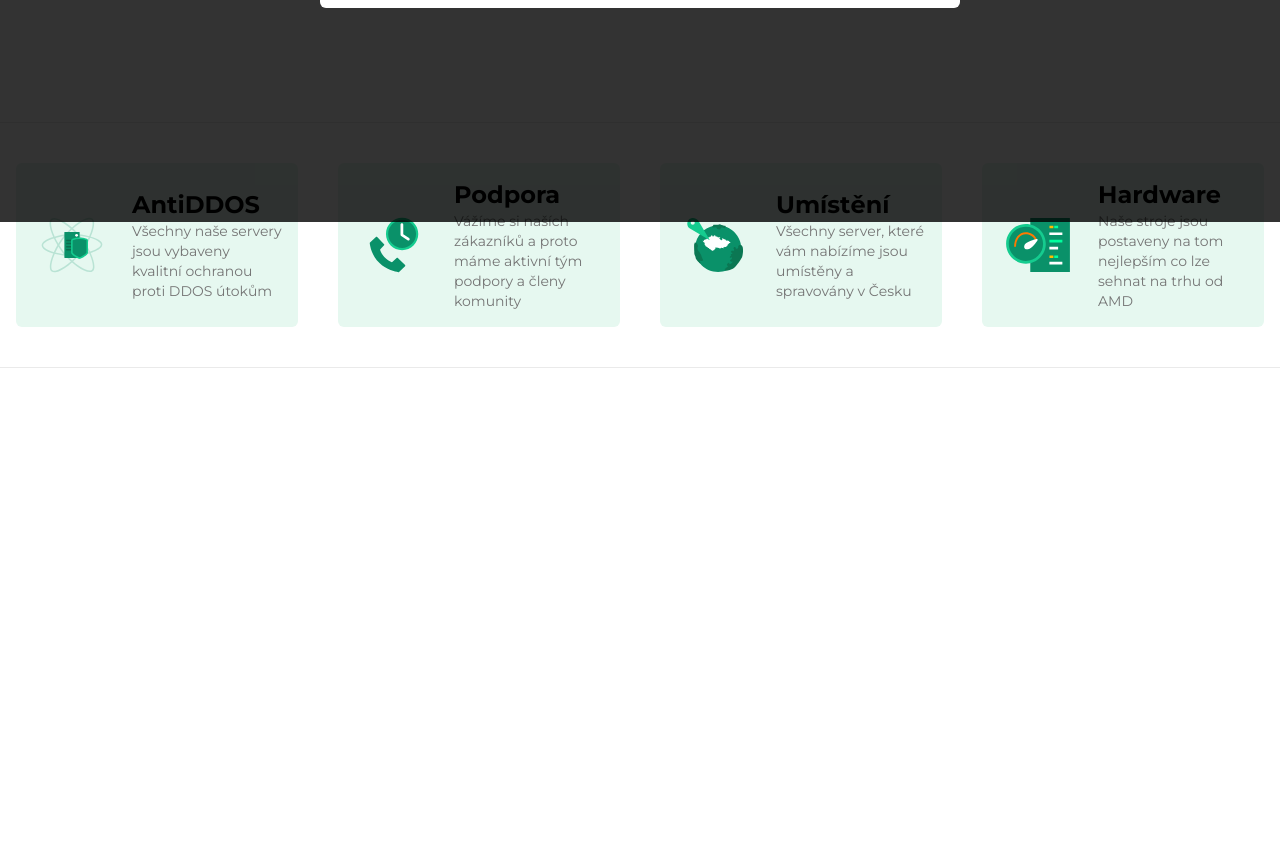
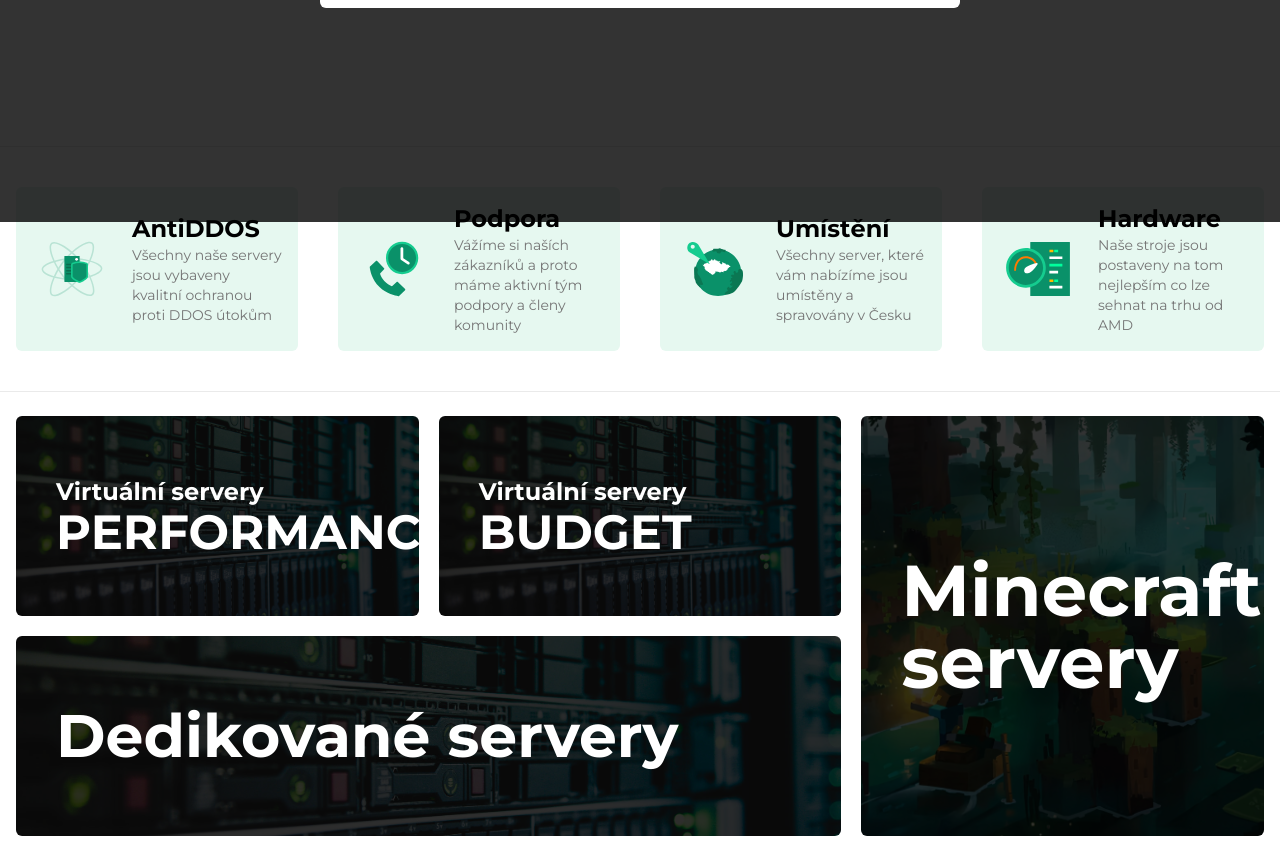
Before and after one commit to vciernava/gamerhostfrontend, a Next.js app: page / in a window 1280 px wide. Shown: the part 578-1438 px from the top of the page. Before the commit the page ends 946 px from the top, so only its background shows below. Built offline with nearby package versions, Linux system fonts and the light colour scheme.

Commit message:
Přidání sekce kategorií

```diff
--- a/src/app/globals.css
+++ b/src/app/globals.css
@@ -31,13 +31,18 @@
     @apply bg-primary-600;
     @apply text-white;
   }
+  section {
+    @apply relative;
+    @apply w-full;
+    @apply mt-6;
+    @apply mb-6;
+  }
 
   a {
     @apply text-primary-700;
     @apply relative;
     @apply inline-block;
     @apply transition-all;
-    @apply duration-300;
     @apply ease-in-out;
     @apply transform;
     @apply origin-left;
@@ -50,7 +55,6 @@
     @apply h-[1px];
     @apply bg-primary-700;
     @apply transition-all;
-    @apply duration-300;
     @apply ease-in-out;
     @apply transform;
     @apply origin-left;
@@ -63,11 +67,17 @@
     @apply origin-right;
   }
 
+  nav.scrolled {
+    @apply bg-white/80;
+    @apply backdrop-blur-sm;
+  }
+
   nav a {
     @apply text-black;
     @apply relative;
     @apply block;
   }
+
   nav a:after {
     @apply hidden;
   }
@@ -77,7 +87,6 @@
     @apply relative;
     @apply inline-block;
     @apply transition-all;
-    @apply duration-300;
     @apply ease-in-out;
     @apply transform;
     @apply origin-left;
@@ -90,7 +99,6 @@
     @apply h-[1px];
     @apply bg-black;
     @apply transition-all;
-    @apply duration-300;
     @apply ease-in-out;
     @apply transform;
     @apply origin-left;
@@ -119,6 +127,35 @@
     @apply origin-left;
   }
 
+  .category-item {
+    @apply relative;
+    @apply p-10;
+    @apply bg-black;
+    @apply bg-opacity-80;
+    @apply bg-blend-multiply;
+    @apply bg-cover;
+    @apply bg-center;
+    @apply h-full;
+    @apply w-full;
+    @apply rounded-md;
+  }
+
+  .category-item:hover {
+    @apply bg-opacity-90;
+  }
+
+  .category-item:after {
+    @apply hidden;
+  }
+
+  .category-item.category-servers {
+    @apply bg-[url('/images/placeholder-blog.jpg')];
+  }
+
+  .category-item.category-minecraft {
+    @apply bg-[url('/images/minecraft.jpg')];
+  }
+
   .heroImage {
     @apply absolute top-1/2 left-1/2 -translate-x-1/2 -translate-y-1/2 w-7/12 h-auto;
   }
--- a/src/app/page.tsx
+++ b/src/app/page.tsx
@@ -1,4 +1,5 @@
 import Benefits from '@/components/Benefits';
+import Categories from '@/components/Categories';
 import MainHeader from '@/components/MainHeader';
 
 export default function Home() {
@@ -6,6 +7,7 @@
     <>
       <MainHeader />
       <Benefits />
+      <Categories />
     </>
   );
 }
--- /dev/null
+++ b/src/components/Categories/index.tsx
@@ -0,0 +1,46 @@
+import Link from 'next/link';
+
+const Categories = () => {
+  return (
+    <section>
+      <div className='container'>
+        <div className='grid grid-cols-3 grid-rows-2 gap-5'>
+          <Link className='category-item category-servers h-[200px]' href={''}>
+            <h1 className='relative top-1/2 -translate-y-1/2 text-white text-5xl font-bold'>
+              <small className='block text-white text-2xl font-bold'>
+                Virtuální servery
+              </small>
+              PERFORMANCE
+            </h1>
+          </Link>
+          <Link className='category-item category-servers h-[200px]' href={''}>
+            <h1 className='relative top-1/2 -translate-y-1/2 text-white text-5xl font-bold'>
+              <small className='block text-white text-2xl font-bold'>
+                Virtuální servery
+              </small>
+              BUDGET
+            </h1>
+          </Link>
+          <Link
+            className='category-item category-servers h-[200px] col-span-2 row-start-2'
+            href={''}
+          >
+            <h1 className='relative top-1/2 -translate-y-1/2 text-white text-6xl font-bold'>
+              Dedikované servery
+            </h1>
+          </Link>
+          <Link
+            className='category-item category-minecraft row-span-2'
+            href={''}
+          >
+            <h1 className='relative top-1/2 -translate-y-1/2 text-white text-7xl font-bold'>
+              Minecraft servery
+            </h1>
+          </Link>
+        </div>
+      </div>
+    </section>
+  );
+};
+
+export default Categories;
--- a/src/components/Modal/index.tsx
+++ b/src/components/Modal/index.tsx
@@ -1,5 +1,12 @@
 'use client';
-import React, { ComponentType, ReactNode, useState } from 'react';
+import React, {
+  ComponentType,
+  MouseEventHandler,
+  ReactNode,
+  useEffect,
+  useRef,
+  useState,
+} from 'react';
 import PrimaryButton from '../PrimaryButton';
 import { IconAlertHexagon, TablerIconsProps } from '@tabler/icons-react';
 
@@ -19,18 +26,56 @@
   children: ReactNode;
 }) => {
   const [modalOpen, setModalOpen] = useState(autoOpen);
+  const [bodyOverflow, setBodyOverflow] = useState('');
+  const modalRef = useRef(null);
 
   const openModal = () => {
     setModalOpen(true);
+    setBodyOverflow('hidden');
   };
 
   const closeModal = () => {
-    const modal = document.querySelector('.modal-content');
+    const modal = modalRef.current;
     modal?.classList.add('animate-fadeOut');
     setTimeout(() => {
       setModalOpen(false);
+      setBodyOverflow('');
     }, 250);
   };
+
+  const handleModalClick = (e: MouseEventHandler<HTMLDivElement>) => {
+    if (e.target === modalRef.current) {
+      closeModal();
+    }
+  };
+
+  useEffect(() => {
+    if (modalOpen) {
+      const handleEscape = (e: KeyboardEvent) => {
+        if (e.key === 'Escape') {
+          closeModal();
+        }
+      };
+
+      document.addEventListener('keydown', handleEscape);
+
+      return () => {
+        document.removeEventListener('keydown', handleEscape);
+      };
+    }
+  }, [modalOpen]);
+
+  useEffect(() => {
+    if (modalOpen) {
+      document.body.style.overflow = 'hidden';
+    } else {
+      document.body.style.overflow = '';
+    }
+
+    return () => {
+      document.body.style.overflow = '';
+    };
+  }, [modalOpen]);
 
   return (
     <div>
@@ -39,16 +84,16 @@
       )}
 
       {modalOpen && (
-        <>
-          <div className='modal-container absolute top-0 left-0 w-screen h-screen overflow-hidden bg-black/80 z-50'>
+        <div
+          className='modal-container absolute top-0 left-0 w-full h-screen bg-black/80 z-50 overflow-hidden'
+          ref={modalRef}
+          onClick={handleModalClick}
+        >
           <div className='modal-content absolute px-12 py-8 rounded-md bg-white top-1/2 left-1/2 -translate-y-1/2 -translate-x-1/2'>
             <div className='absolute z-10 bg-white p-4 rounded-full -left-6 top-1/2 -translate-y-1/2'>
               <ModalIcon color={modalColor} />
             </div>
-              <button
-                className='absolute top-0 right-0 m-4'
-                onClick={closeModal}
-              >
+            <button className='absolute top-0 right-0 m-4' onClick={closeModal}>
               <svg
                 xmlns='http://www.w3.org/2000/svg'
                 className='h-6 w-6 text-rose-500'
@@ -67,7 +112,6 @@
             {children}
           </div>
         </div>
-        </>
       )}
     </div>
   );
--- a/src/components/Navigation/index.tsx
+++ b/src/components/Navigation/index.tsx
@@ -8,11 +8,26 @@
 const Navigation = () => {
   const pathname = usePathname();
 
+  // Add on scroll event
+  if (typeof window !== 'undefined') {
+    window.onscroll = () => {
+      if (window.pageYOffset > 0) {
+        document.querySelector('nav')?.classList.add('scrolled');
+      } else {
+        document.querySelector('nav')?.classList.remove('scrolled');
+      }
+    };
+  }
+
   return (
-    <nav className='fixed top-0 w-full z-10'>
+    <nav className='fixed top-0 w-full z-40 transition-colors'>
       <div className='container py-4 flex flex-row items-center justify-between'>
         <Link href='/'>
-          <img src='/logo-classic-new.svg' alt='logo' className='h-10' />
+          <img
+            src='/logo-classic-new.svg'
+            alt='logo'
+            className='h-10 hover:opacity-80 transition-opacity'
+          />
         </Link>
         <ul className='nav-links flex flex-row items-center gap-10'>
           <Link href='/' className={`link ${pathname === '/' ? 'active' : ''}`}>
```
Lines whose indentation alone changed are shown as unchanged.
